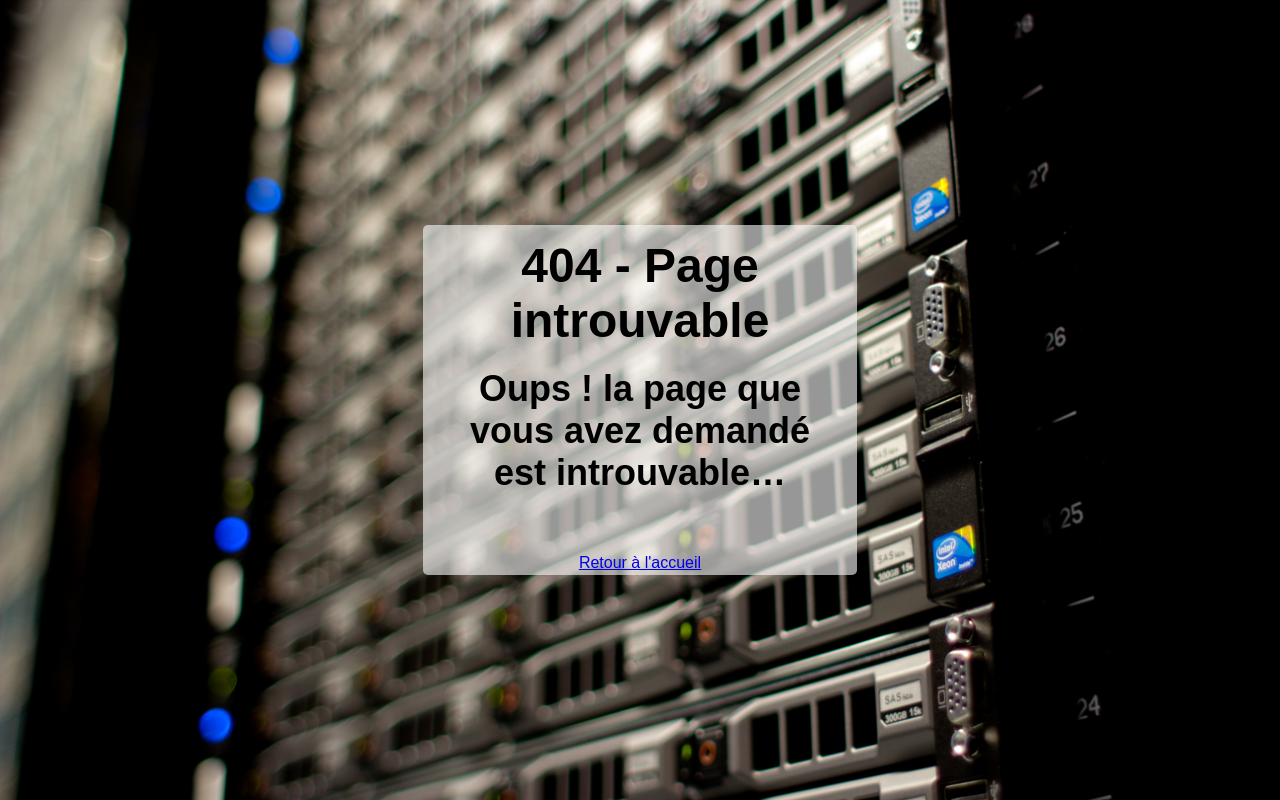
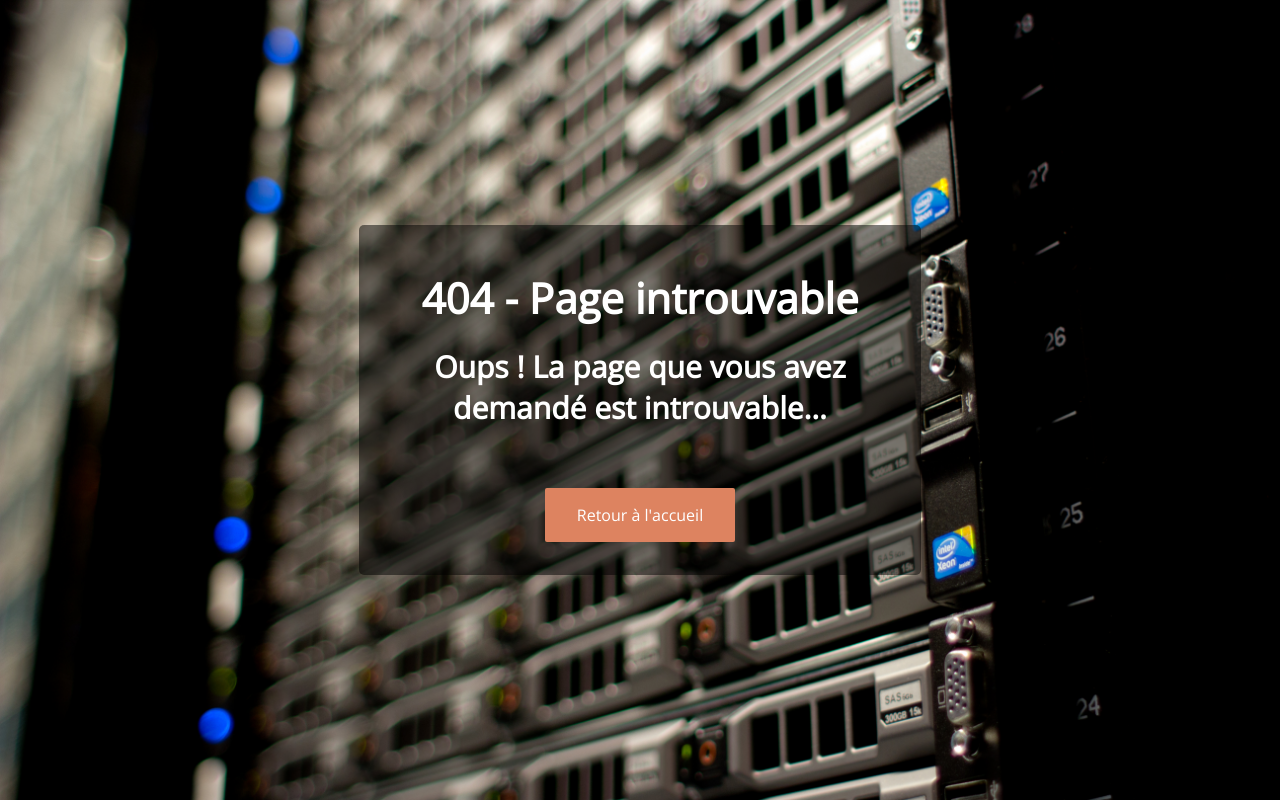
Before and after one commit to axel-ft/8gag_php, a PHP site: page /index.php?p=404 in a window 1280 px wide. Run offline with PHP 8.4, Linux system fonts and the light colour scheme; a stand-in replaces the project's code that opens the database connection.

Commit message:
MAJ diverses

```diff
--- a/controleur/image.php
+++ b/controleur/image.php
@@ -2,7 +2,7 @@
 
 if (!empty($_GET['image'])) {
 	$imgreq = new ImageSQL();
-	$img_array = imgreq->get_images(null, null, null, $_GET['images']);
+	$img_array = imgreq->get_images(null, null, null, $_GET['image']);
 	if (isset($img_array) && count(img_array) > 0) {
 		$image = $img_array[0];
 	} else {
--- a/controleur/inscription.php
+++ b/controleur/inscription.php
@@ -3,10 +3,11 @@
 
     $create = new UtilisateurSQL();
 
-if (!empty($_POST['name']) && !empty($_POST['fname']) && !empty($_POST['pseudo']) && !empty($_POST['mail']) && !empty($_POST['password']))
+if (!empty($_POST['name']) && !empty($_POST['fname']) && !empty($_POST['pseudo']) && !empty($_POST['mail']) && !empty($_POST['password']) && $_POST['password'] === $_POST['pwdconfirm'])
 {
    if ($create->mail_test()) {
         $create->inscription_compte();
+	$succes = "<p>Inscription terminée</p>";
    } else {
         $erreur = "<p>Il existe déjà un compte pour cette adresse mail</p>";
    }
--- a/vue/404.php
+++ b/vue/404.php
@@ -8,9 +8,9 @@
 <body>
 	<div id="p404">
 		<div id="t404">
-			<h1>404 - Page introuvable</h1>
-			<h3>Oups ! la page que vous avez demandé est introuvable&hellip;</h3>
-			<a href="index.php" class="bouton">Retour à l'accueil</a>
+			<h2>404 - Page introuvable</h2>
+			<h4>Oups ! La page que vous avez demandé est introuvable&hellip;</h4>
+			<a href="index.php" class="button">Retour à l'accueil</a>
 		</div>
 	</div>
 </body>
--- a/vue/css/404.css
+++ b/vue/css/404.css
@@ -1,9 +1,3 @@
-body, html {
-	margin: 0;
-	padding: 0;
-	font-family: sans-serif;
-}
-
 #p404 {
         display: flex;
         align-items: center;
@@ -21,9 +15,10 @@ body, html {
         margin: 0 auto;
         padding: 25px;
         height: 300px;
-        width: 30%;
+        width: 40vw;
         border-radius: 5px;
-        background: rgba(252,252,252,0.6);
+        background: rgba(0,0,0,0.5);
+	color: #FFFFFF;
 }
 
 #t404 > a {
--- a/vue/inscription.php
+++ b/vue/inscription.php
@@ -16,10 +16,12 @@ require_once ('vue/navbar.php');
             <fieldset>
                 <h3>Inscription</h3>
                 <?php if (isset($erreur)) echo $erreur; ?>
+                <?php if (isset($succes)) echo $succes; ?>
                     <input type="text" name="name" placeholder="Nom">
                     <input type="text" name="fname" placeholder="Prénom">
                     <input type="text" name="pseudo" placeholder="Pseudo">
                     <input type="password" name="password" placeholder="Mot de passe">
+                    <input type="password" name="pwdconfirm" placeholder="Confirmation du mot de passe">
                     <input type="mail" name="mail" placeholder="E-mail">
                     <button type="submit" class="button">Envoyer !</button>
             </fieldset>
```
